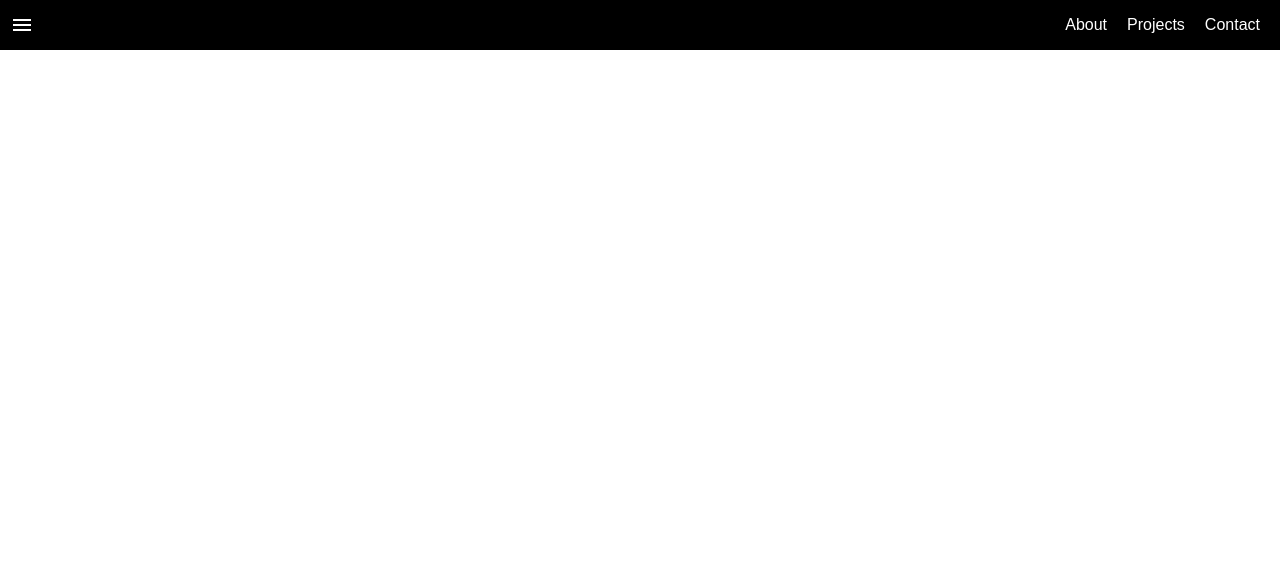
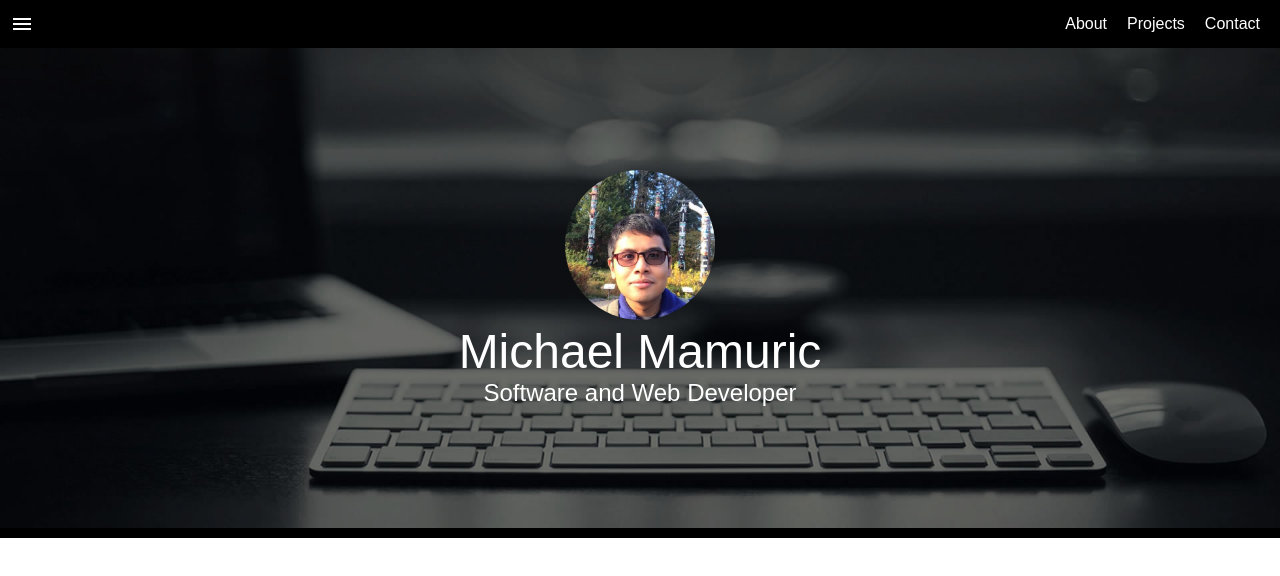
Before and after one commit to michaelmamuric/michaelmamuric.github.io, a Gatsby site: page / in a window 1280 px wide. Built offline with nearby package versions, Linux system fonts and the light colour scheme; Gatsby itself is replaced by a stand-in of ours.

Commit message:
About Me - Welcome Banner Design

```diff
--- a/src/components/Header/Header.js
+++ b/src/components/Header/Header.js
@@ -7,7 +7,7 @@ import classes from './Header.module.css';
 
 const Header = (props) => {
     return (
-        <Grid item xs={12} className={classes.Header}>
+        <Grid item className={classes.Header}>
             <IconButton edge="start" color="inherit">
                 <MenuIcon />
             </IconButton>
--- a/src/components/Header/Header.module.css
+++ b/src/components/Header/Header.module.css
@@ -5,10 +5,14 @@
     display: flex;
     justify-content: space-between;
     align-items: center;
+    /*
+    position: fixed;
+    top:0;
+    width: 100%;*/
 }
 
 .Icon {
-    display: none;
+    display: flex;
 }
 
 .MenuItems {
@@ -40,12 +44,12 @@
         list-style: none;
     }
 
-    .MenuItems li {
+    .MenuItems a {
         display: inline;
         padding: 0px 10px 0px;
     }
 
     .Icon {
-        display: flex;
+        display: none;
     }
 }
--- a/src/components/Header/MenuItems/MenuItems.js
+++ b/src/components/Header/MenuItems/MenuItems.js
@@ -4,11 +4,11 @@ import classes from '../Header.module.css';
 
 const MenuItems = () => {
     return (
-        <ul className={classes.MenuItems}>
-            <li><Link to="/about" className={classes.Link}>About</Link></li>
-            <li><Link to="/projects" className={classes.Link}>Projects</Link></li>
-            <li><Link to="/contact" className={classes.Link}>Contact</Link></li>
-        </ul>
+        <nav className={classes.MenuItems}>
+            <Link to="/about" className={classes.Link}>About</Link>
+            <Link to="/projects" className={classes.Link}>Projects</Link>
+            <Link to="/contact" className={classes.Link}>Contact</Link>
+        </nav>
     )
 }
 
--- a/src/components/Layout/Layout.js
+++ b/src/components/Layout/Layout.js
@@ -9,7 +9,7 @@ const Layout = (props) => {
                 <Header />
             </Grid>
             {props.children}
-         </Grid>
+        </Grid>
     )
 }
 
--- /dev/null
+++ b/src/components/WelcomeBanner/WelcomeBanner.js
@@ -0,0 +1,21 @@
+import React from 'react';
+import Grid from '@material-ui/core/Grid';
+import classes from './WelcomeBanner.module.css';
+
+const WelcomeBanner = (props) => {
+    return (
+        <Grid item className={classes.Banner}>
+            <div>
+                <img src={'./Me.jpg'} alt="Michael Mamuric" className={classes.DevImg}/>
+            </div>
+            <div className={classes.Name}>
+                Michael Mamuric
+            </div>
+            <div className={classes.Desc}>
+                Software and Web Developer
+            </div>
+        </Grid>
+    )
+}
+
+export default WelcomeBanner;
--- /dev/null
+++ b/src/components/WelcomeBanner/WelcomeBanner.module.css
@@ -0,0 +1,46 @@
+.Banner {
+    background-image: url('../../../static/WebDev.jpg');
+    background-position: bottom;
+    background-size: cover;
+    height: 30vh;
+    padding: 5px;
+    color: white;
+    display: flex;
+    flex-direction: column;
+    justify-content: center;
+    align-items: center;
+}
+
+.Name, .Desc {
+    font-size: 20pt;
+    display: inline-block;
+}
+
+.Desc {
+    font-size: 10pt;
+}
+
+.DevImg {
+    width: 75px;
+    border-radius: 50%
+}
+
+@media only screen and (min-width: 600px) {
+    .Banner {
+        background-position: bottom;
+        height: 60vh;
+    }
+
+    .Name, .Desc {
+        font-size: 36pt;
+        display: inline-block;
+    }
+
+    .Desc {
+        font-size: 18pt;
+    }
+
+    .DevImg {
+        width: 150px;
+    }
+}
--- a/src/pages/index.css
+++ b/src/pages/index.css
@@ -2,3 +2,9 @@ body {
     font-family: "Arial";
     margin: 0;
 }
+
+.MainContent {
+    background-color: black;
+    color: white;
+    padding: 5px
+}
--- a/src/pages/index.js
+++ b/src/pages/index.js
@@ -1,11 +1,23 @@
 import React from 'react';
 import Layout from '../components/Layout/Layout';
+import WelcomeBanner from '../components/WelcomeBanner/WelcomeBanner';
 import Grid from '@material-ui/core/Grid';
 import './index.css';
 
 const Home = () => {
   return (
     <Layout>
+      <Grid item xs={12}>
+        <WelcomeBanner />
+      </Grid>
+      <Grid item xs={12} className="MainContent">
+        <Grid container>
+          <Grid item xs={12} sm={4}>
+          </Grid>
+          <Grid item xs={12} sm={8}>
+          </Grid>
+        </Grid>
+      </Grid>
     </Layout>
   )
 }
```
Also changed, not shown: static/Me.jpg (added), static/WebDev.jpg (added).
